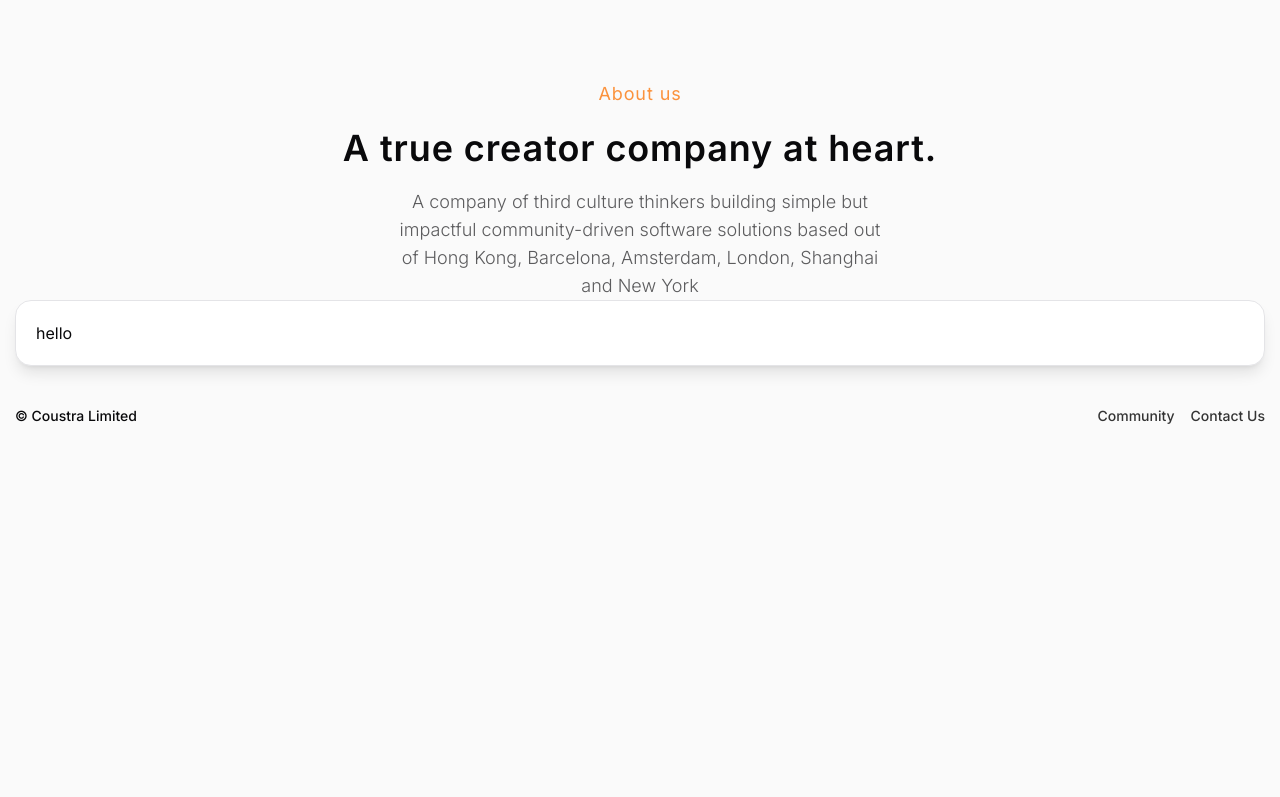
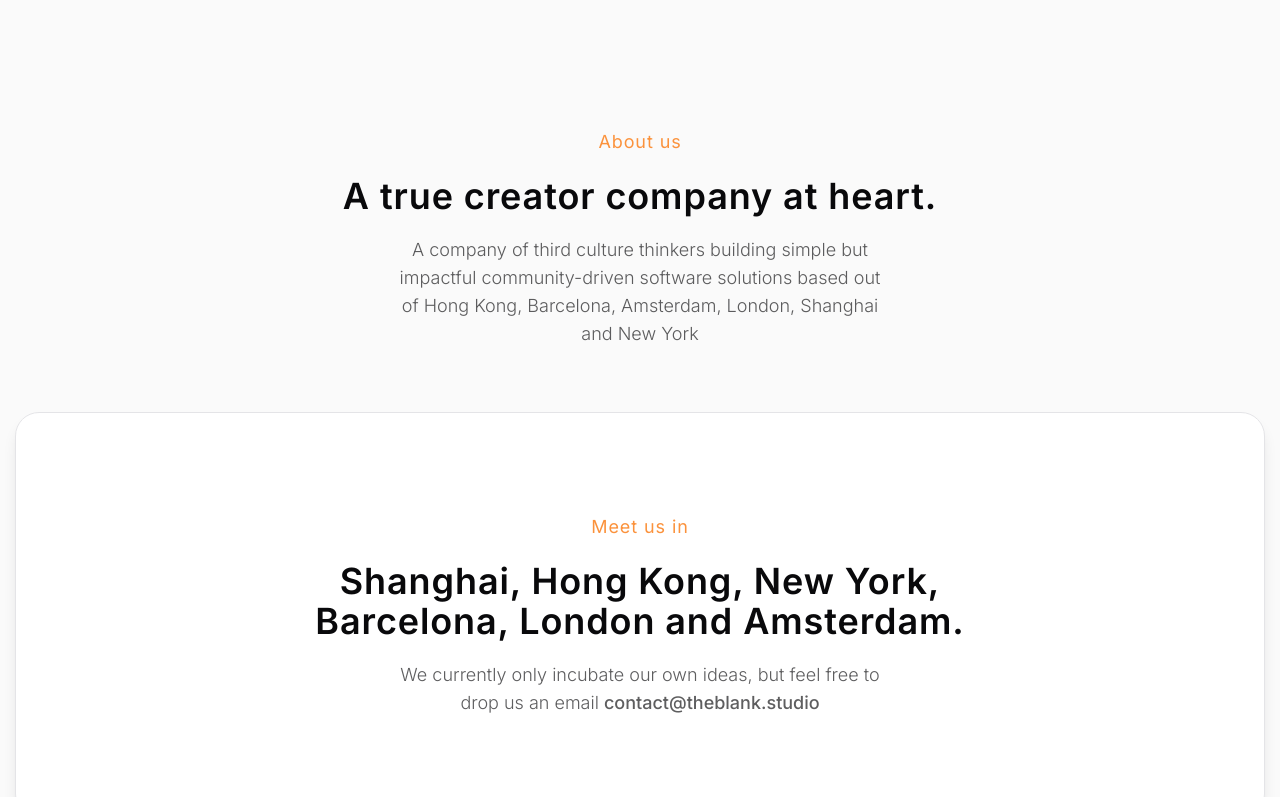
Before and after one commit to Coustra/coustra-agency, a Next.js app: page / in a window 1280 px wide. Shown: the part 740-1537 px from the top of the page. Before the commit the page ends 1218 px from the top, so only its background shows below. Built offline with nearby package versions, Linux system fonts and the light colour scheme.

Commit message:
added section wrapper and added animation to cards

```diff
--- a/src/app/components/ContactCard.tsx
+++ b/src/app/components/ContactCard.tsx
@@ -1,6 +1,29 @@
 import { AnimatedCard } from "@/components/ui/AnimatedCard";
 import React from "react";
+import { HeadlineSection } from "./HeadlineSection";
+import { CardContent } from "@/components/ui/card";
+import Link from "next/link";
 
 export const ContactCard = () => {
-  return <AnimatedCard>hello</AnimatedCard>;
+  return (
+    <AnimatedCard>
+      <CardContent className='py-20'>
+        <div className='max-w-[800px] mx-auto text-center flex items-center justify-center flex-col gap-5'>
+          <h3 className='text-orange-400 text-lg tracking-wider'>Meet us in</h3>
+          <h2 className='md:text-4xl text-3xl font-semibold tracking-wide leading-tight'>
+            Shanghai, Hong Kong, New York, Barcelona, London and Amsterdam.
+          </h2>
+          <p className='md:text-lg font-light opacity-65 max-w-[500px]'>
+            We currently only incubate our own ideas, but feel free to drop us
+            an email{" "}
+            <span className='font-medium hover:underline'>
+              <Link href={"mailto:contact@theblank.studio"}>
+                contact@theblank.studio
+              </Link>
+            </span>
+          </p>
+        </div>{" "}
+      </CardContent>
+    </AnimatedCard>
+  );
 };
--- a/src/app/page.tsx
+++ b/src/app/page.tsx
@@ -3,13 +3,18 @@ import { Hero } from "./components/Hero";
 import { HeadlineSection } from "./components/HeadlineSection";
 import { AnimatedCard } from "@/components/ui/AnimatedCard";
 import { ContactCard } from "./components/ContactCard";
+import { SectionWrapper } from "@/components/ui/SectionWrapper";
 
 export default function HomePage() {
   return (
     <>
       <Hero />
-      <HeadlineSection />
-      <ContactCard />
+      <SectionWrapper>
+        <HeadlineSection />
+      </SectionWrapper>
+      <SectionWrapper className='my-16'>
+        <ContactCard />
+      </SectionWrapper>
     </>
   );
 }
--- a/src/components/ui/AnimatedCard.tsx
+++ b/src/components/ui/AnimatedCard.tsx
@@ -47,7 +47,7 @@ export const AnimatedCard = (props: Props) => {
     <Card
       ref={cardRef}
       className={cn(
-        "p-5 rounded-2xl shadow-lg",
+        "p-5 rounded-3xl shadow-lg",
         {
           "animate-scale-up": isVisible,
           "animate-scale-down": !isVisible,
--- /dev/null
+++ b/src/components/ui/SectionWrapper.tsx
@@ -0,0 +1,15 @@
+import { cn } from "@/lib/utils";
+import React from "react";
+
+interface Props {
+  className?: string;
+  children: React.ReactNode;
+}
+
+export const SectionWrapper = (props: Props) => {
+  return (
+    <section className={cn("w-full my-12", props.className)}>
+      {props.children}
+    </section>
+  );
+};
```
